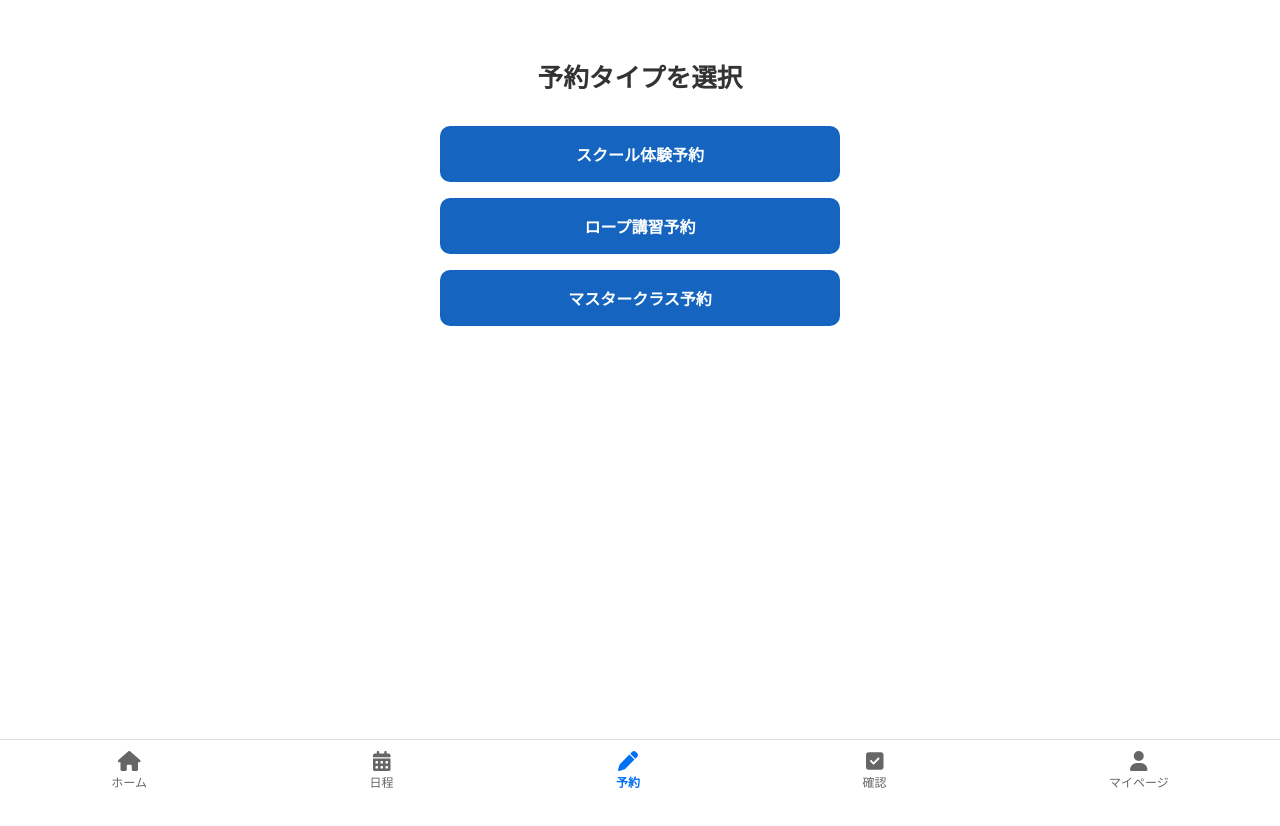
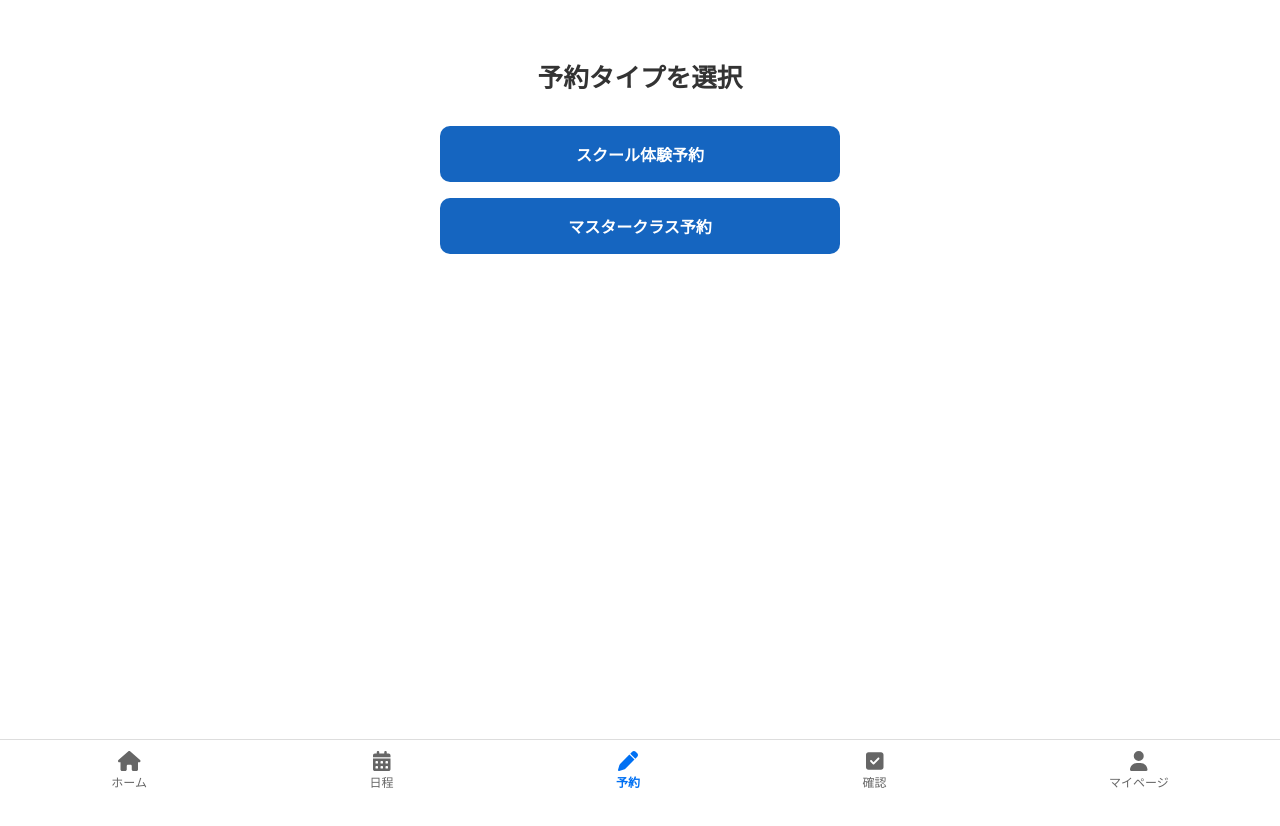
Before and after one commit to kabuto-kohei/rl-lesson-app, a Next.js app: page /user/1/home/userAddreservation in a window 1280 px wide. Shown: the top 826 px of the page. Built offline with nearby package versions, Linux system fonts and the light colour scheme.

Commit message:
fix: rope講習を一時閉鎖

```diff
--- a/src/app/admin/home/adminAddreservation/page.tsx
+++ b/src/app/admin/home/adminAddreservation/page.tsx
@@ -39,9 +39,6 @@ export default function ClientWrapper() {
         <button className={styles.button} onClick={() => handleGoTo('trial')}>
           体験スクールを追加
         </button>
-        <button className={styles.button} onClick={() => handleGoTo('rope')}>
-          ロープ体験・講習を追加
-        </button>
         <button className={styles.button} onClick={() => handleGoTo('school')}>
           スクールを追加
         </button>
--- a/src/app/user/[userId]/home/userAddreservation/page.tsx
+++ b/src/app/user/[userId]/home/userAddreservation/page.tsx
@@ -23,9 +23,6 @@ export default function UserAddSelectPage() {
         <button className={styles.button} onClick={() => goTo('trial')}>
           スクール体験予約
         </button>
-        <button className={styles.button} onClick={() => goTo('rope')}>
-          ロープ講習予約
-        </button>
         <button className={styles.button} onClick={() => goTo('master')}>
           マスタークラス予約
         </button>
```
